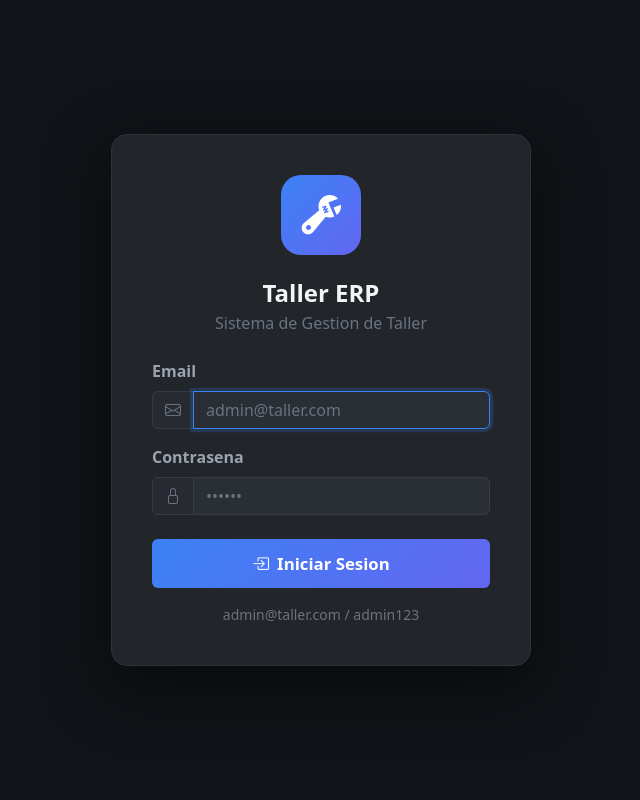
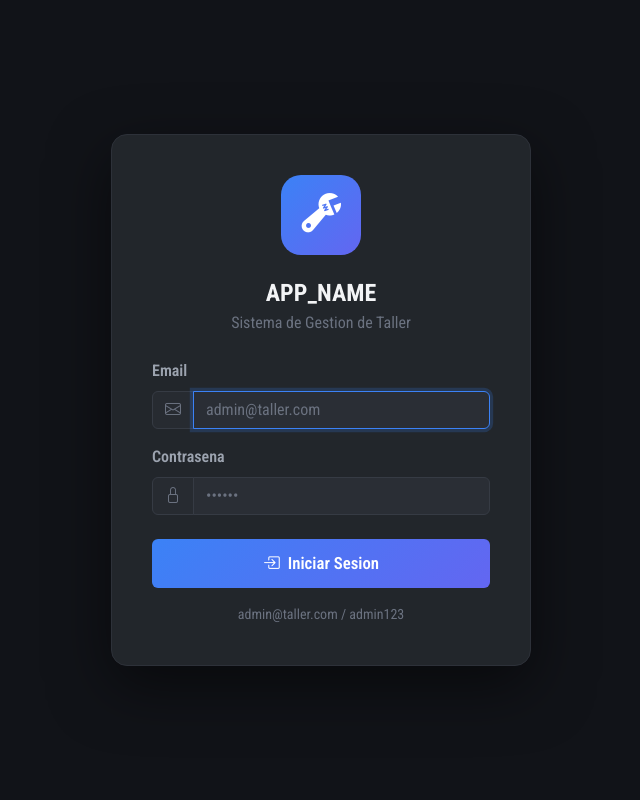
Before and after one commit to anirudhatalmale6-alt/taller-erp, a PHP site: page /index.php?c=auth&a=login in a window 1280 px wide. Shown: the whole page, without its empty margins (319-959 px from the left). Run offline with PHP 8.4, Linux system fonts and the light colour scheme; some libraries are stand-ins or nearby versions.

Commit message:
Switch font to Roboto Condensed, update screenshots

```diff
--- a/assets/css/app.css
+++ b/assets/css/app.css
@@ -29,7 +29,7 @@
 
 * { box-sizing: border-box; }
 body {
-    font-family: 'Segoe UI', system-ui, -apple-system, sans-serif;
+    font-family: 'Roboto Condensed', 'Segoe UI', system-ui, -apple-system, sans-serif;
     background: var(--bg-body);
     color: var(--text-primary);
     margin: 0; min-height: 100vh;
--- a/views/auth/login.php
+++ b/views/auth/login.php
@@ -4,10 +4,11 @@
     <meta charset="UTF-8">
     <meta name="viewport" content="width=device-width, initial-scale=1.0">
     <title>Iniciar Sesion - <?= APP_NAME ?></title>
+    <link href="https://fonts.googleapis.com/css2?family=Roboto+Condensed:wght@300;400;500;600;700&display=swap" rel="stylesheet">
     <link href="https://cdn.jsdelivr.net/npm/bootstrap@5.3.3/dist/css/bootstrap.min.css" rel="stylesheet">
     <link href="https://cdn.jsdelivr.net/npm/bootstrap-icons@1.11.3/font/bootstrap-icons.min.css" rel="stylesheet">
     <style>
-        body { background: #111318; min-height: 100vh; display: flex; align-items: center; justify-content: center; }
+        body { background: #111318; min-height: 100vh; display: flex; align-items: center; justify-content: center; font-family: 'Roboto Condensed', 'Segoe UI', system-ui, sans-serif; }
         .login-card { background: #22262b; border: 1px solid #2d3139; border-radius: 16px; box-shadow: 0 20px 60px rgba(0,0,0,0.5); max-width: 420px; width: 100%; padding: 2.5rem; }
         .login-logo { width: 80px; height: 80px; background: linear-gradient(135deg, #3b82f6, #6366f1); border-radius: 20px; display: flex; align-items: center; justify-content: center; margin: 0 auto 1.5rem; }
         .login-logo i { font-size: 2.5rem; color: #fff; }
--- a/views/layout/master.php
+++ b/views/layout/master.php
@@ -4,6 +4,7 @@
     <meta charset="UTF-8">
     <meta name="viewport" content="width=device-width, initial-scale=1.0">
     <title><?= e($pageTitle ?? 'Dashboard') ?> - <?= APP_NAME ?></title>
+    <link href="https://fonts.googleapis.com/css2?family=Roboto+Condensed:wght@300;400;500;600;700&display=swap" rel="stylesheet">
     <link href="https://cdn.jsdelivr.net/npm/bootstrap@5.3.3/dist/css/bootstrap.min.css" rel="stylesheet">
     <link href="https://cdn.jsdelivr.net/npm/bootstrap-icons@1.11.3/font/bootstrap-icons.min.css" rel="stylesheet">
     <link href="https://cdn.jsdelivr.net/npm/select2@4.1.0-rc.0/dist/css/select2.min.css" rel="stylesheet">
```
Also changed, not shown: 16 other files.
